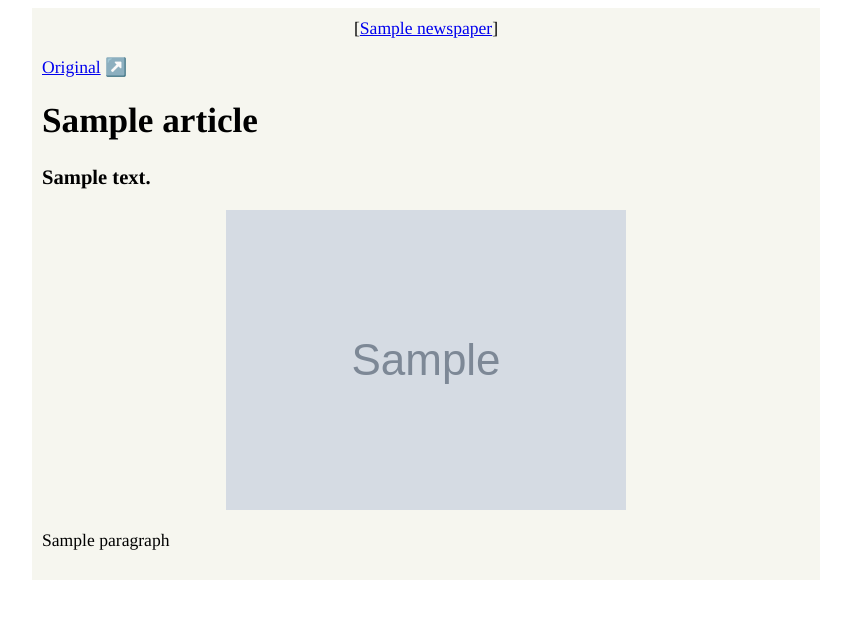
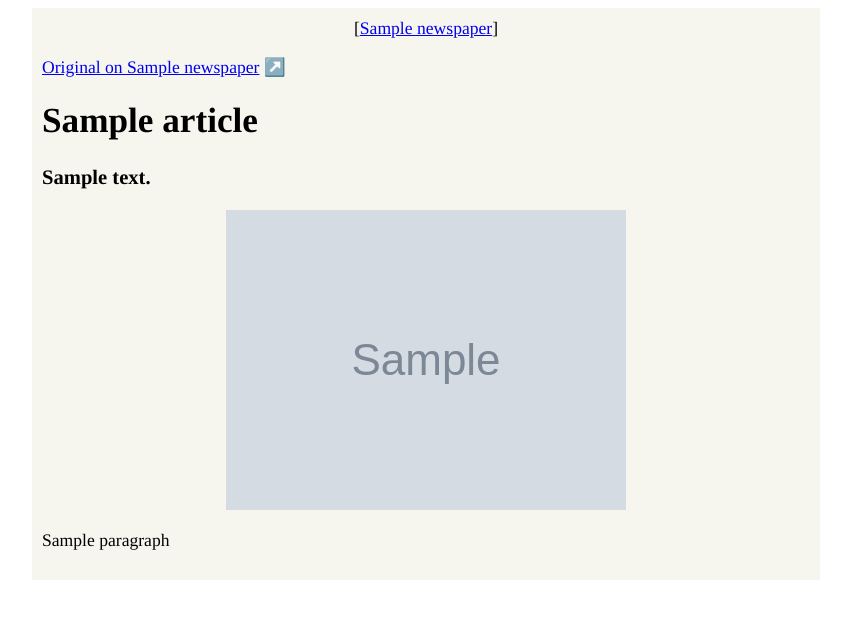
Before and after one commit to yackx/neatnews, a FastAPI app: template templates/article.html in a window 1280 px wide. Shown: the top 619 px of the page, without its empty margins (214-1065 px from the left). Run offline with FastAPI, Linux system fonts and the light colour scheme; the template is opened without the code that fills it: most values are stand-ins (such as "Sample title", 1, 10 or a date in 2020); grey boxes marked "Sample" are stand-in pictures.

Commit message:
Add newspaper name in link to original article

```diff
--- a/main.py
+++ b/main.py
@@ -28,6 +28,10 @@ async def article(newspaper: str, path: str, request: Request,):
     return templates.TemplateResponse("article.html", {
         "request": request,
         "article": article,
+        "newspaper": {
+            "name": crawler.name(),
+            "url": crawler.base_url(),
+        },
         "newspapers": newspapers_by_code(),
     })
 
--- a/templates/article.html
+++ b/templates/article.html
@@ -5,7 +5,7 @@
         <div id="article" class="center-container">
             {% include "newspaper_bar.html" %}
             <div>
-                <a href="{{article.url}}" target="_blank">Original</a> ↗️
+                <a href="{{article.url}}" target="_blank">Original on {{newspaper.name}}</a> ↗️
             </div>
             <h1>{{article.title}}</h1>
             <h3>{{article.summary}}</h3>
```
